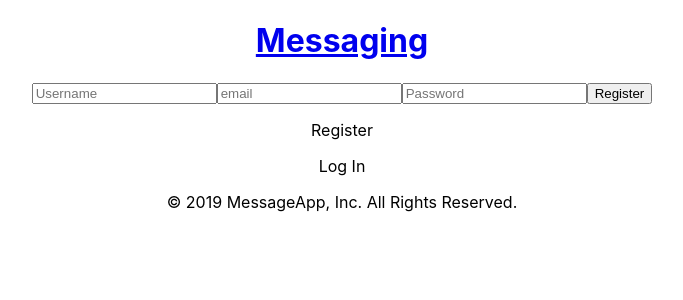
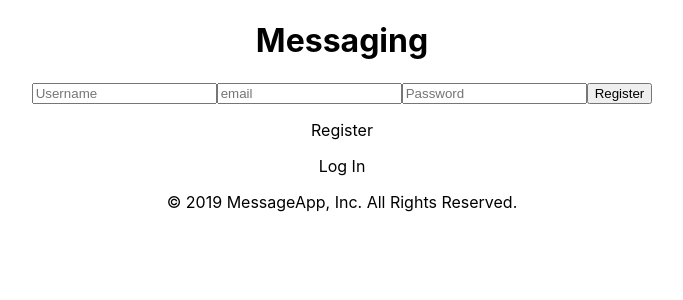
Before and after one commit to e-sohn/MessageApp, a React (Create React App) app in the folder client/: page / in a window 1280 px wide. Shown: the top 300 px of the page, without its empty margins (298-981 px from the left). Built offline with nearby package versions, Linux system fonts and the light colour scheme.

Commit message:
Change link to withRouter function

```diff
--- a/client/src/App.js
+++ b/client/src/App.js
@@ -320,7 +320,8 @@ class App extends Component {
           username={this.state.user.username}
           navLogin={this.navLogin}
           navRegister={this.navRegister}
-          navProfile={this.navProfile}/>
+          navProfile={this.navProfile}
+          navHome={this.navHome}/>
         <Main
           user={this.state.user}
           handleChangeText={this.handleChangeText}
--- a/client/src/components/Header.jsx
+++ b/client/src/components/Header.jsx
@@ -1,13 +1,12 @@
 import React from 'react';
 import { withRouter } from 'react-router';
-import { Link } from 'react-router-dom';
 import { dropToken } from '../services/apiHelper';
 
 const Header = (props) => {
   const token = localStorage.getItem('token');
   return (
     <header>
-      <Link to="/events"><h1 className="title">Messaging</h1></Link>
+      <h1 className="title" onClick={props.navHome}>Messaging</h1>
       { window.location.pathname !== "/login" &&
       window.location.pathname !== "/" &&
       !token &&
```
Also changed, not shown: 2 other files (tests, documents, lock files or other folders).
